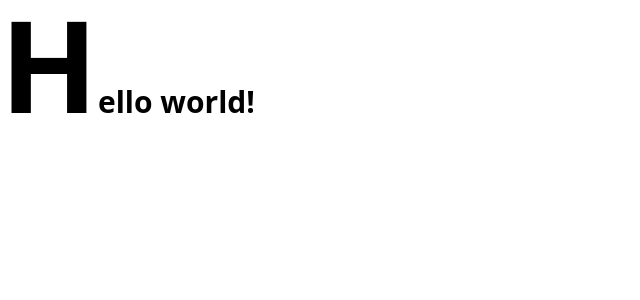
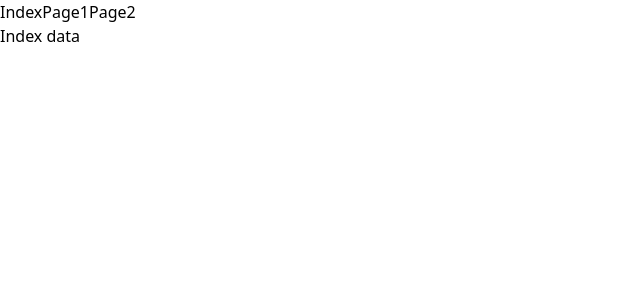
Before and after one commit to YuriiRG/hacker-news-client, a React (Vite) app: page / in a window 1280 px wide. Shown: the top 300 px of the page, without its empty margins (0-640 px from the left). Built offline with nearby package versions, Linux system fonts and the light colour scheme.

Commit message:
Install Wouter router

```diff
--- a/package.json
+++ b/package.json
@@ -13,7 +13,8 @@
   },
   "dependencies": {
     "react": "^18.2.0",
-    "react-dom": "^18.2.0"
+    "react-dom": "^18.2.0",
+    "wouter": "^2.9.0"
   },
   "devDependencies": {
     "@types/react": "^18.0.26",
--- a/src/App.tsx
+++ b/src/App.tsx
@@ -1,5 +1,29 @@
+import { Link, Route, Switch } from 'wouter';
+import { useState } from 'react';
 export default function App() {
+  const [test, setTest] = useState(0);
   return (
-    <h1 className="text-3xl font-bold first-letter:text-9xl">Hello world!</h1>
+    <div>
+      <Link href='/'>Index</Link>
+      <Link href='/page1'>Page1</Link>
+      <Link href='/page2'>Page2</Link>
+      <Switch>
+
+
+
+      <Route path='/'>
+        <div>Index data</div>
+      </Route>
+      <Route path='/page1'>
+        <div>Page1 data</div>
+      </Route>
+      <Route path='/page2'>
+        <div>Page2 data</div>
+      </Route>
+      <Route>
+        <div>Not found</div>
+      </Route>
+      </Switch>
+    </div>
   );
 }
```
Also changed, not shown: 1 other file (tests, documents, lock files or other folders).
